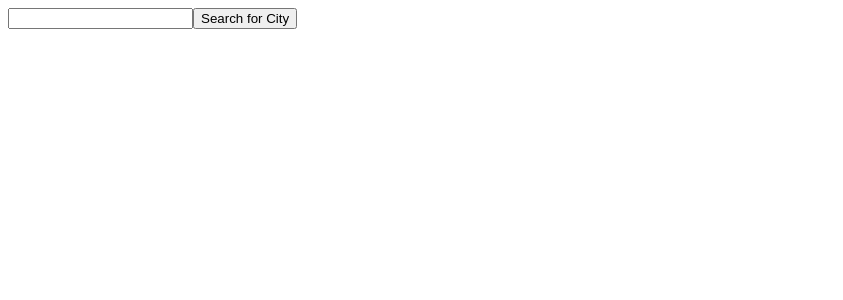
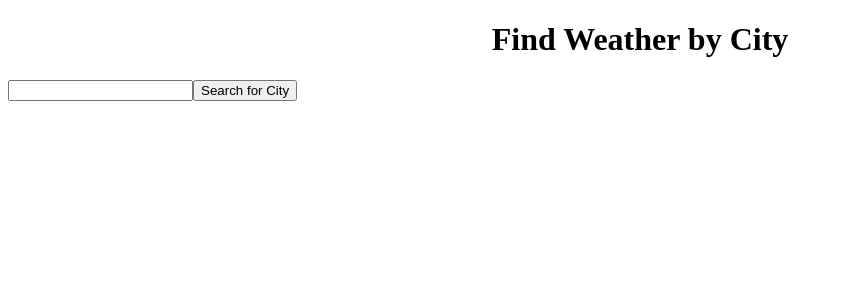
Before and after one commit to Itisafeature/weather-app-react, a React (Create React App) app: page / in a window 1280 px wide. Shown: the top 300 px of the page, without its empty margins (0-843 px from the left). Built offline with nearby package versions, Linux system fonts and the light colour scheme.

Commit message:
added header component and css module

```diff
--- a/src/App.js
+++ b/src/App.js
@@ -1,11 +1,15 @@
 import { Route, Routes } from 'react-router-dom';
+import Header from './UI/Header';
 import Search from './Search';
 
 function App() {
   return (
-    <Routes>
-      <Route path="/" element={<Search />} />
-    </Routes>
+    <div>
+      <Header />
+      <Routes>
+        <Route path="/" element={<Search />} />
+      </Routes>
+    </div>
   );
 }
 
--- /dev/null
+++ b/src/UI/Header.js
@@ -0,0 +1,11 @@
+import styles from './Header.module.css';
+
+const Header = () => {
+  return (
+    <header class={styles.header}>
+      <h1>Find Weather by City</h1>
+    </header>
+  );
+};
+
+export default Header;
--- /dev/null
+++ b/src/UI/Header.module.css
@@ -0,0 +1,3 @@
+.header {
+  text-align: center;
+}
```
